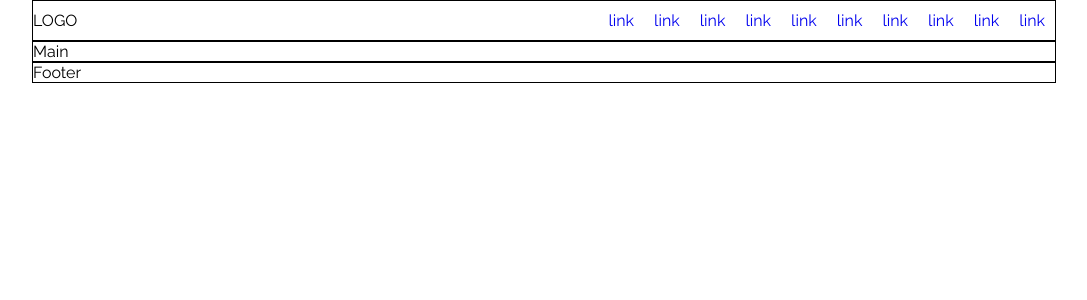
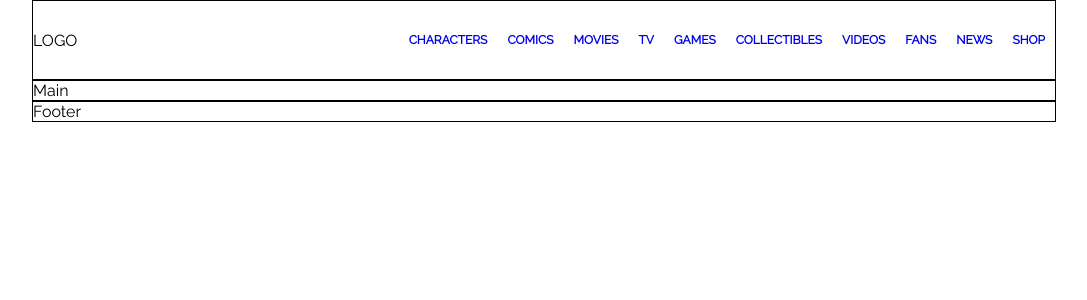
Before and after one commit to carlo-ddm/vue-dc-comics, a Vue app: page / in a window 1280 px wide. Shown: the top 300 px of the page, without its empty margins (96-1183 px from the left). Built offline with nearby package versions, Linux system fonts and the light colour scheme.

Commit message:
sistemazione layout header

```diff
--- a/src/components/HeaderComponent.vue
+++ b/src/components/HeaderComponent.vue
@@ -5,16 +5,11 @@
         LOGO
         </div>
       <ul>
-        <li><a href="#">link</a></li>
-        <li><a href="#">link</a></li>
-        <li><a href="#">link</a></li>
-        <li><a href="#">link</a></li>
-        <li><a href="#">link</a></li>
-        <li><a href="#">link</a></li>
-        <li><a href="#">link</a></li>
-        <li><a href="#">link</a></li>
-        <li><a href="#">link</a></li>
-        <li><a href="#">link</a></li>
+        <li v-for="(item,index) in menu" :key="`menu_${index}`">
+          <a href="item.href">
+            {{item.name}}
+          </a>
+        </li>
       </ul>
     </div>
   </header>
@@ -22,7 +17,54 @@
 
 <script>
 export default {
-  name: 'HeaderComponent'
+  name: 'HeaderComponent',
+  data(){
+    return{
+      menu:[
+        {
+          href: '#',
+          name: 'characters'
+        },
+        {
+          href: '#',
+          name: 'comics'
+        },
+        {
+          href: '#',
+          name: 'movies'
+        },
+        {
+          href: '#',
+          name: 'tv'
+        },
+        {
+          href: '#',
+          name: 'games'
+        },
+        {
+          href: '#',
+          name: 'collectibles'
+        },
+        {
+          href: '#',
+          name: 'videos'
+        },
+        {
+          href: '#',
+          name: 'fans'
+        },
+        {
+          href: '#',
+          name: 'news'
+        },
+        {
+          href: '#',
+          name: 'shop'
+        },
+      ]
+
+    }
+  }
 }
 </script>
 
@@ -33,6 +75,7 @@ export default {
 
 header .container{
   @include d-flex-jc-ac;
+  height: 80px;
 
   ul {
     @include d-flex-jc-ac;
@@ -44,6 +87,9 @@ header .container{
       a {
         margin: 10px;
         text-decoration: none;
+        text-transform: uppercase;
+        font-size: 12px;
+        font-weight: bold;
       }
     }
 
```
Also changed, not shown: src/assets/logo.png (deleted).
